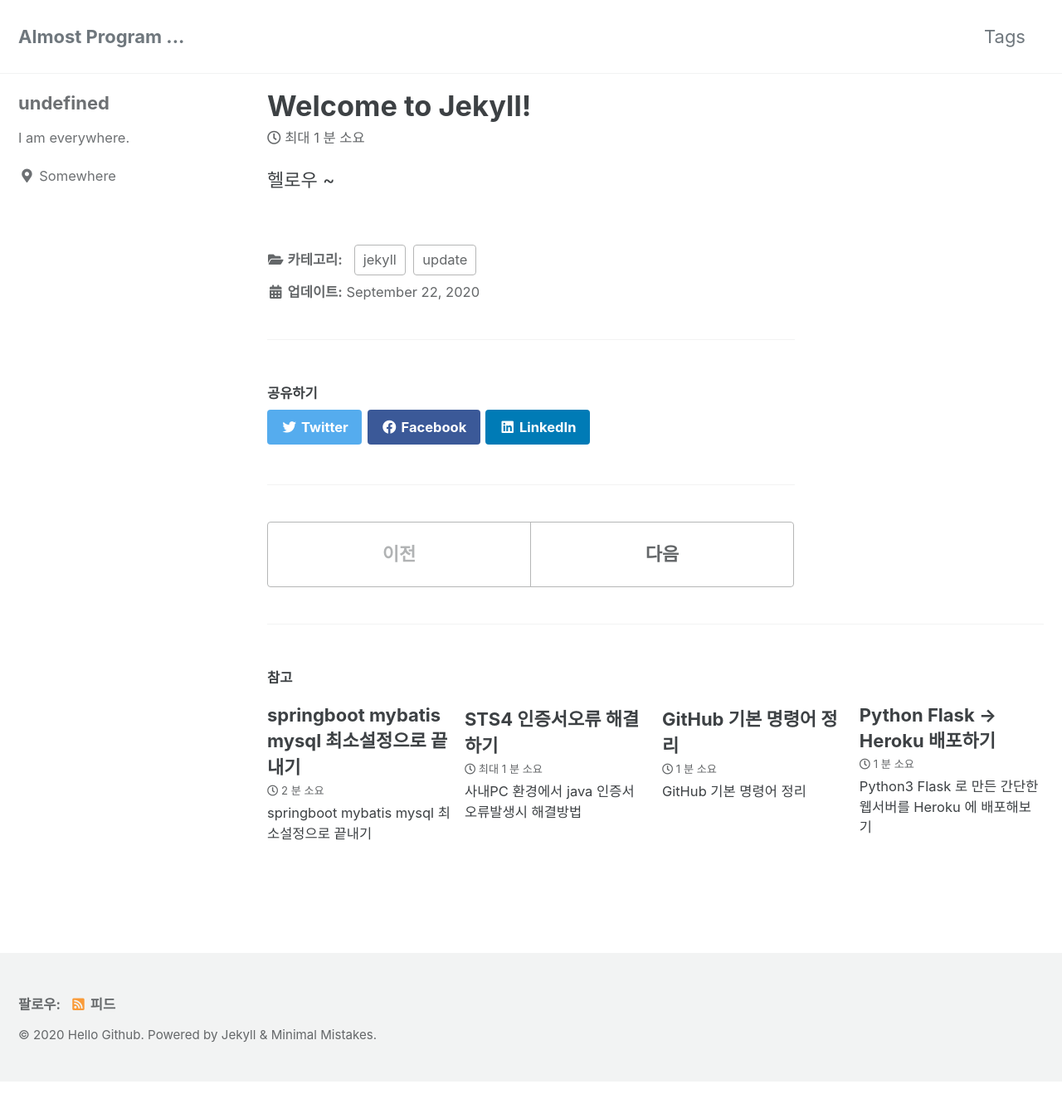
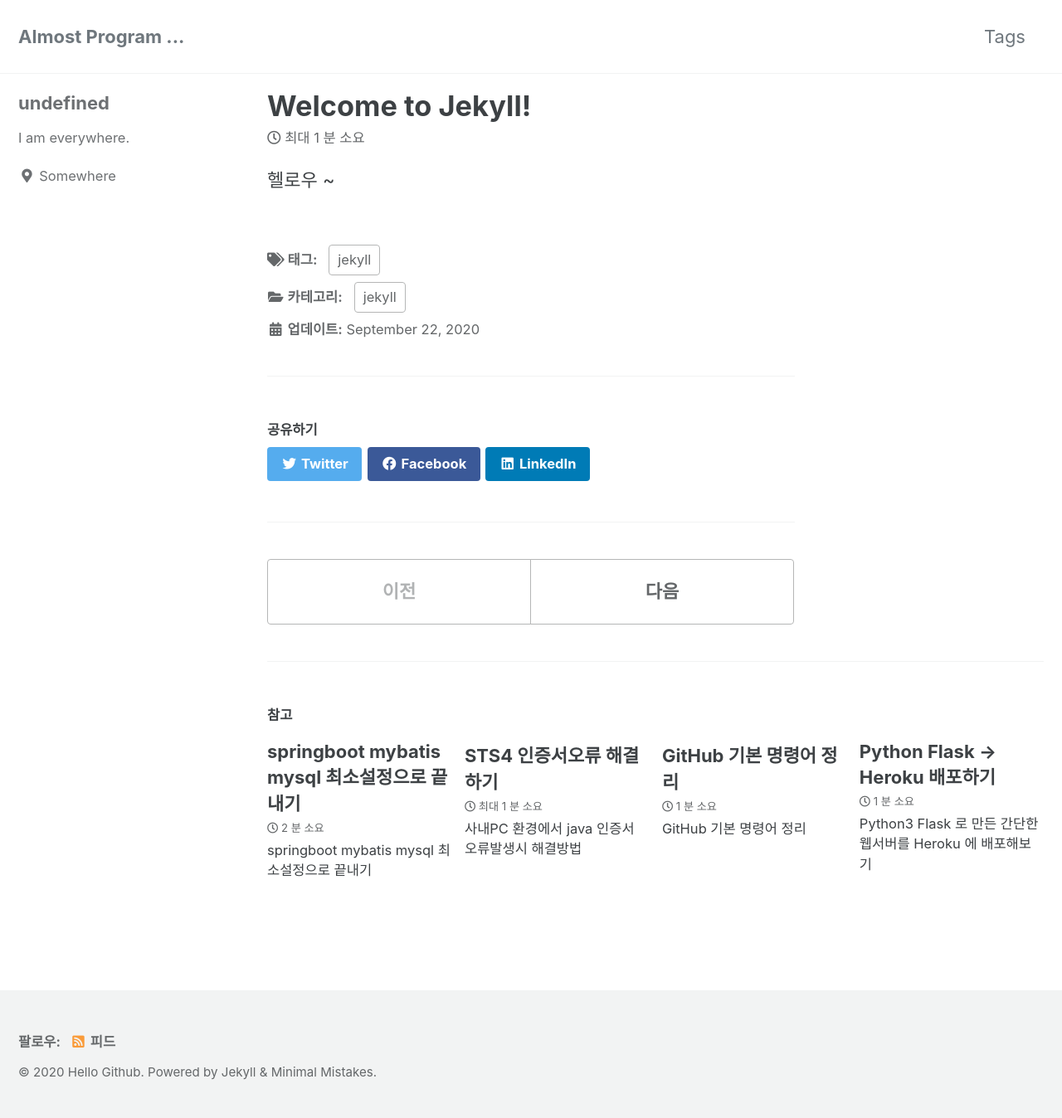
Before and after one commit to Jn22L/jn22l.github.io, a Jekyll site: the page built from _posts/2020-09-22-first-post.md, in a window 1280 px wide. Shown: the whole page at 83% size. Built offline with Jekyll 4.4.1, drawn with Linux system fonts in a browser that asks for light colours; cached includes are drawn as plain includes; before the commit the page ends 1304 px from its top, so only the background shows below that.

Commit message:
Update 2020-09-22-first-post.md

```diff
--- a/_posts/2020-09-22-first-post.md
+++ b/_posts/2020-09-22-first-post.md
@@ -1,6 +1,7 @@
 ---
 title: "Welcome to Jekyll!"
 date: 2020-09-22 17:41:28 -0400
-categories: jekyll update
+categories: jekyll
+tags: jekyll
 ---
 헬로우 ~
```
